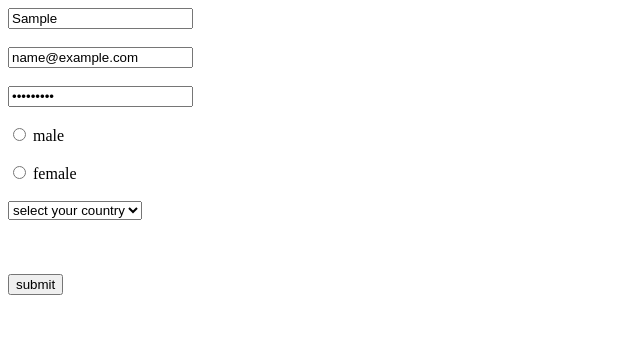
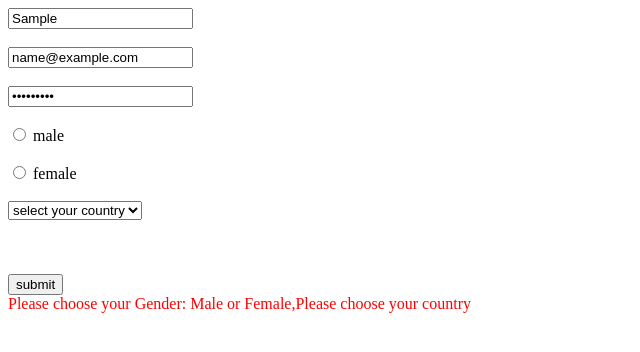
Before and after one commit to OmarEltamasehy/form-validation-project-lab-3, a plain HTML site: page index.html in a window 1280 px wide. Both pictures are taken after typing "Sample", "name@example.com", "Sample123" into the empty fields and a click on the input "submit". Shown: the whole page, without its empty margins (0-640 px from the left). Drawn offline with Linux system fonts and the light colour scheme.

Commit message:
showing the error messages in the fom page

```diff
--- a/index.html
+++ b/index.html
@@ -36,7 +36,9 @@
     </form>
 
     <input type="submit" id="btn" value="submit">
+    <div id="errors">
 
+    </div>
 
     <script src="validation.js"></script>
 
--- a/validation.js
+++ b/validation.js
@@ -6,6 +6,10 @@
 
         let gender   = document.getElementsByName('gender');
         let country  = document.getElementById('country')
+
+        let errors = document.getElementById('errors')
+
+
 
         function validate(){
             list = []
@@ -27,6 +31,8 @@
             }
 
             console.log(list);
+            errors.innerText = list
+            errors.style.color = 'red'
         }
 
         btn.addEventListener('click' , validate);
```
